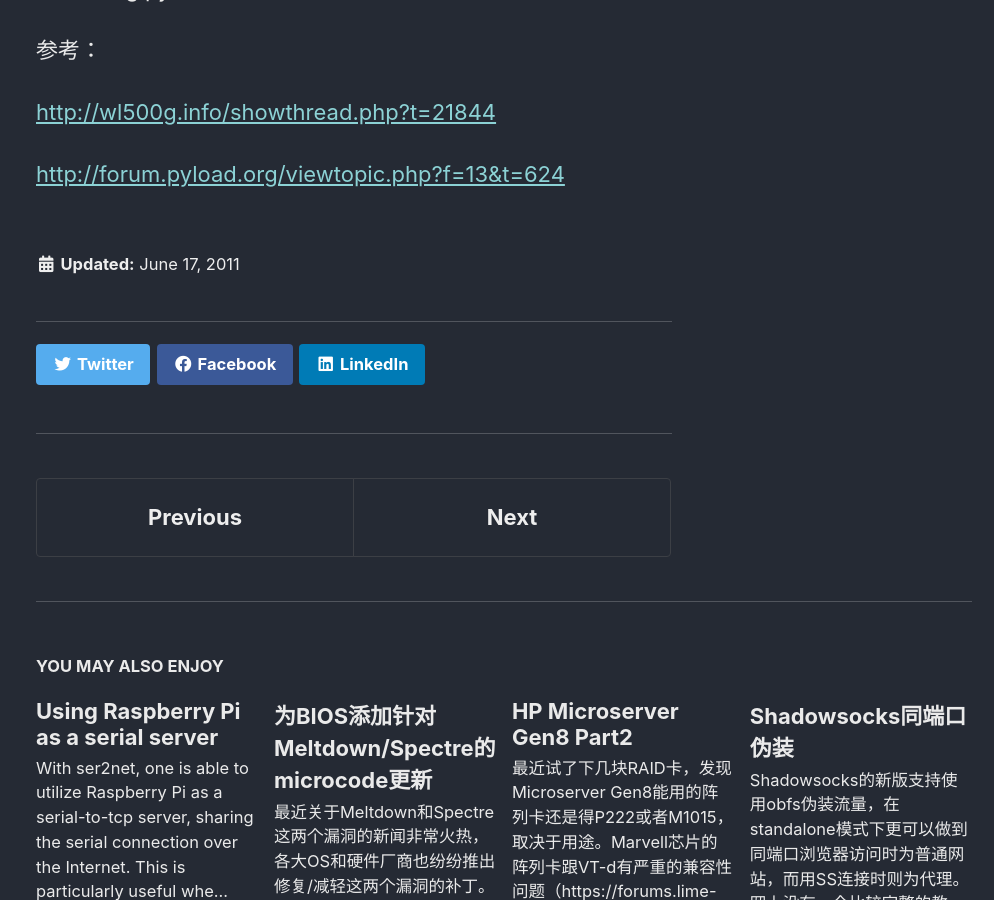
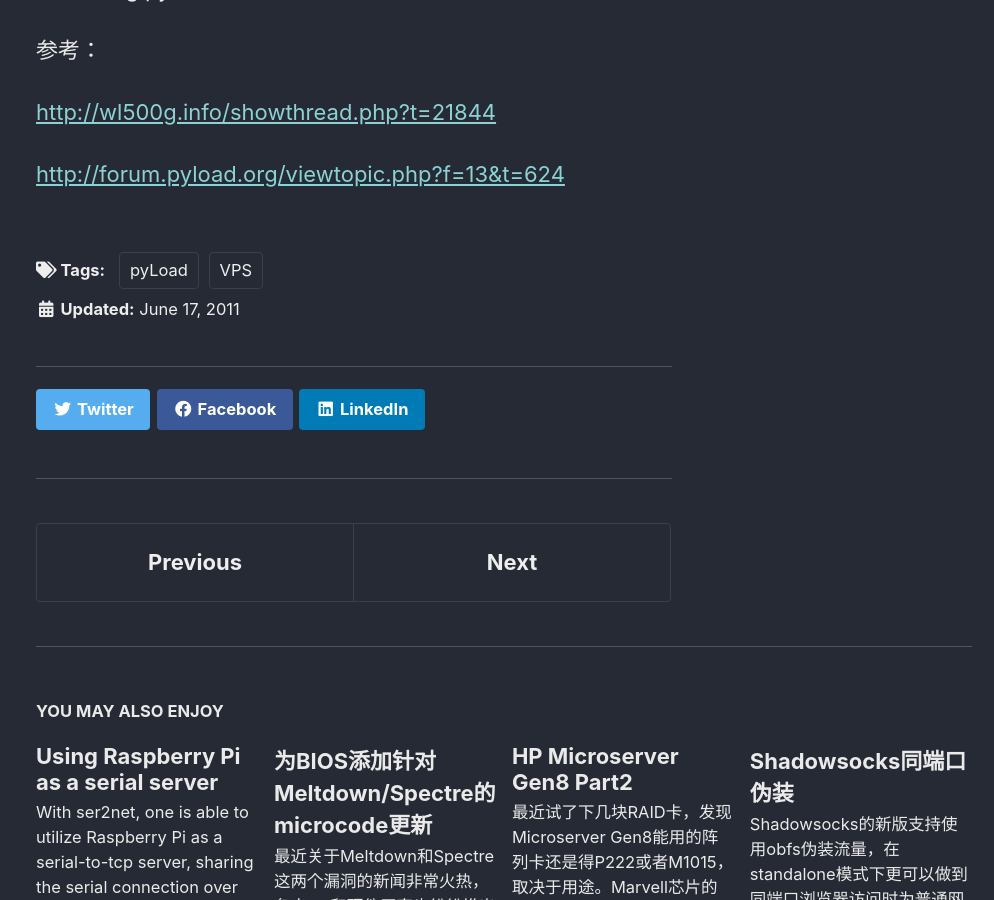
Before and after one commit to raidenii/raidenii.github.io, a Jekyll site: the page built from _posts/2011-06-17-fc6bbee7.md, in a window 1280 px wide and 900 px high, scrolled down 6207 px. Shown: the whole window, without its empty margins (286-1280 px from the left). Built offline with Jekyll 4.4.1, drawn with Linux system fonts in a browser that asks for light colours; cached includes are drawn as plain includes.

Commit message:
add tags

```diff
--- a/_posts/2011-06-17-15dc4025.md
+++ b/_posts/2011-06-17-fc6bbee7.md
@@ -2,6 +2,9 @@
 layout: single
 title: CentOS上运行pyLoad
 date: 2011-06-17 14:55:52.000000000 -04:00
+tags:
+- pyLoad
+- VPS
 permalink: "/2011/06/602"
 ---
 pyLoad是一个用python编写的网盘下载工具，虽然不如jDownloader支持的网盘多，但是在系统资源消耗上要低很多（~5-10M），并且有用ajax编写的web管理界面，作为服务器下载软件是很不错的选择。
```
